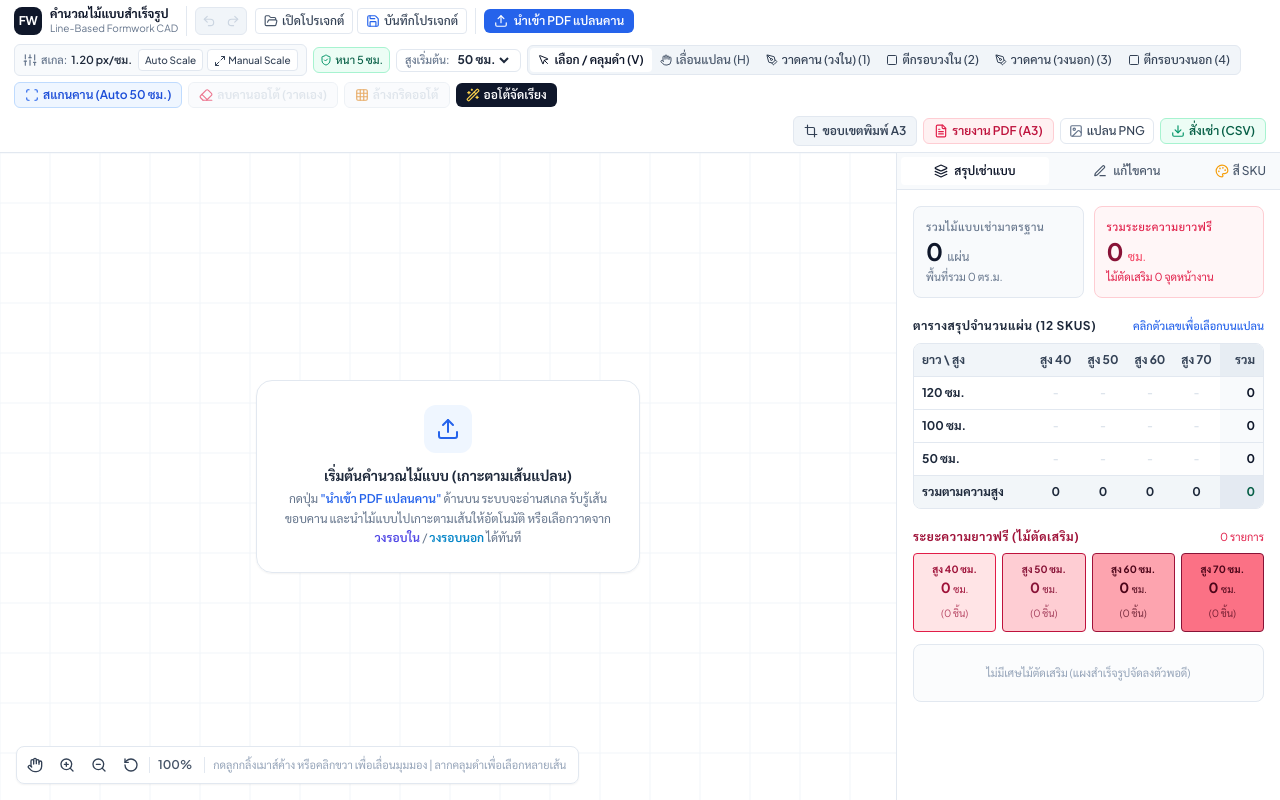
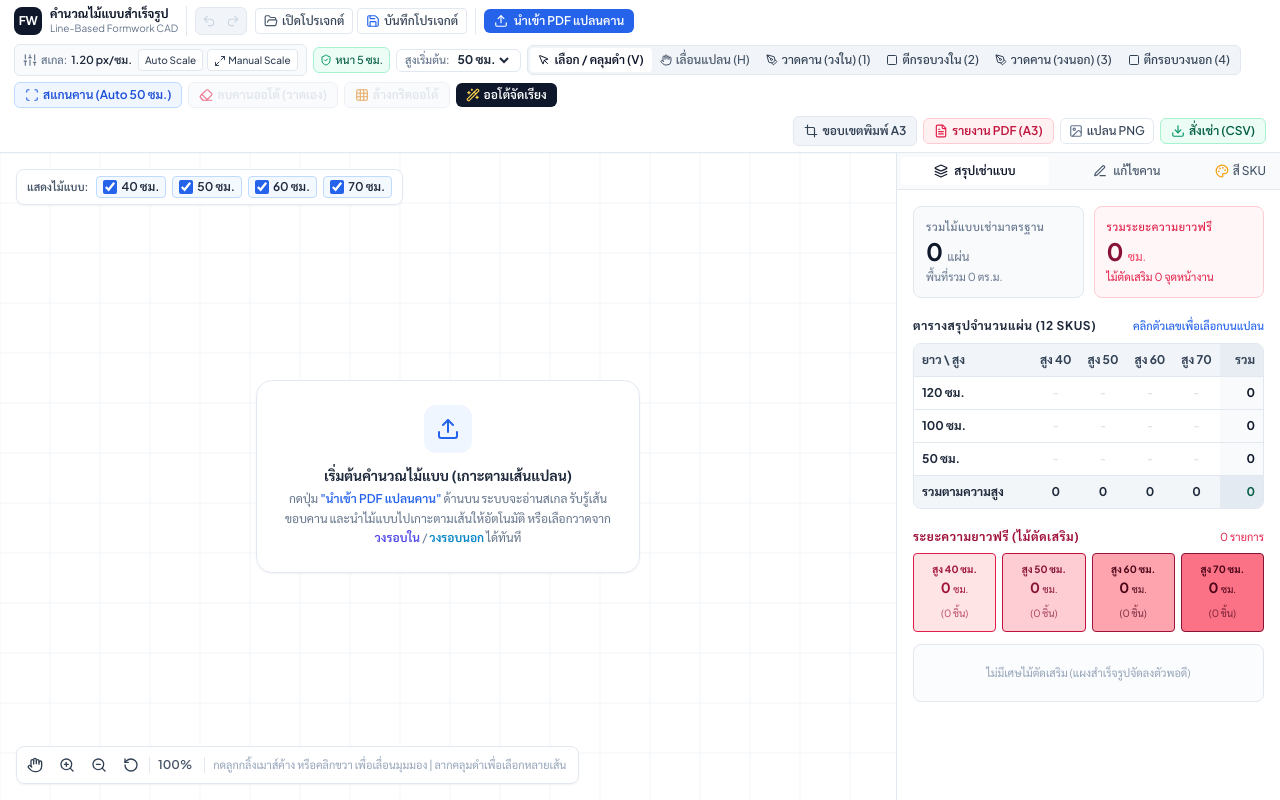
Before and after one commit to snnn00-arch/FormworkCal, a React (Vite) app: page / in a window 1280 px wide. Built offline with nearby package versions, Linux system fonts and the light colour scheme.

Commit message:
feat: add height visibility checkboxes for formwork panels on plan and exports

```diff
--- a/src/App.tsx
+++ b/src/App.tsx
@@ -3,6 +3,7 @@ import {
   BeamElement,
   DEFAULT_BEAM_WIDTH_CM,
   DrawingToolMode,
+  FORMWORK_HEIGHTS,
   FormworkHeight,
   FormworkProjectData,
   Point,
@@ -81,6 +82,12 @@ export const App: React.FC = () => {
 
   // Default height set to 50 cm as requested
   const [defaultHeight, setDefaultHeight] = useState<FormworkHeight>(50);
+  const [visibleHeights, setVisibleHeights] = useState<Record<FormworkHeight, boolean>>(() =>
+    FORMWORK_HEIGHTS.reduce(
+      (acc, h) => ({ ...acc, [h]: true }),
+      {} as Record<FormworkHeight, boolean>
+    )
+  );
   const [activeTool, setActiveTool] = useState<DrawingToolMode>('select');
   const [printBoundary, setPrintBoundary] = useState<PrintBoundary | null>(null);
 
@@ -126,9 +133,29 @@ export const App: React.FC = () => {
     return computeAllBeamPanels(beams, pixelsPerCm);
   }, [beams, pixelsPerCm]);
 
+  const visiblePanels = useMemo(() => {
+    return panels.filter((p) => visibleHeights[p.heightCm] !== false);
+  }, [panels, visibleHeights]);
+
   const summary = useMemo(() => {
     return computeRentalSummary(panels);
   }, [panels]);
+
+  const handleToggleVisibleHeight = (height: FormworkHeight) => {
+    setVisibleHeights((prev) => ({
+      ...prev,
+      [height]: !prev[height],
+    }));
+  };
+
+  const handleShowAllHeights = () => {
+    setVisibleHeights(
+      FORMWORK_HEIGHTS.reduce(
+        (acc, h) => ({ ...acc, [h]: true }),
+        {} as Record<FormworkHeight, boolean>
+      )
+    );
+  };
 
   // Magnetic Column Corner & Beam Intersection Snap Points for Manual Drawing
   const snapPoints = useMemo(() => {
@@ -702,7 +729,7 @@ export const App: React.FC = () => {
         gridAxes,
         gridIntersections,
         beams,
-        panels,
+        panels: visiblePanels,
         pixelsPerCm,
       });
     } catch (err) {
@@ -733,7 +760,7 @@ export const App: React.FC = () => {
         gridAxes,
         gridIntersections,
         beams,
-        panels,
+        panels: visiblePanels,
         pixelsPerCm,
         fallbackCanvas: canvasRef.current,
       });
@@ -791,7 +818,10 @@ export const App: React.FC = () => {
           gridAxes={gridAxes}
           gridIntersections={gridIntersections}
           beams={beams}
-          panels={panels}
+          panels={visiblePanels}
+          visibleHeights={visibleHeights}
+          onToggleVisibleHeight={handleToggleVisibleHeight}
+          onShowAllHeights={handleShowAllHeights}
           snapPoints={snapPoints}
           pixelsPerCm={pixelsPerCm}
           selectedBeamId={selectedBeamId}
--- a/src/components/PlanCanvas.tsx
+++ b/src/components/PlanCanvas.tsx
@@ -2,6 +2,8 @@ import React, { useRef, useState, useEffect } from 'react';
 import {
   BeamElement,
   DrawingToolMode,
+  FORMWORK_HEIGHTS,
+  FormworkHeight,
   PlacedPanel,
   Point,
   PrintBoundary,
@@ -19,6 +21,9 @@ interface PlanCanvasProps {
   gridIntersections?: GridIntersection[];
   beams: BeamElement[];
   panels: PlacedPanel[];
+  visibleHeights?: Record<FormworkHeight, boolean>;
+  onToggleVisibleHeight?: (height: FormworkHeight) => void;
+  onShowAllHeights?: () => void;
   snapPoints?: SnapPoint[];
   pixelsPerCm: number;
   selectedBeamId?: string | null;
@@ -223,6 +228,9 @@ export const PlanCanvas: React.FC<PlanCanvasProps> = ({
   gridIntersections = [],
   beams,
   panels,
+  visibleHeights,
+  onToggleVisibleHeight,
+  onShowAllHeights,
   snapPoints = [],
   pixelsPerCm,
   selectedBeamId = null,
@@ -1506,6 +1514,57 @@ export const PlanCanvas: React.FC<PlanCanvasProps> = ({
         }`}
       />
 
+      {/* Floating Height Visibility Filter Bar (Top-Left) */}
+      {visibleHeights && onToggleVisibleHeight && (
+        <div
+          className="absolute top-4 left-4 z-10 bg-white/95 backdrop-blur-xs px-2.5 py-1.5 rounded-lg border border-[#E2E8F0] shadow-sm flex flex-wrap items-center gap-2 text-xs"
+          onMouseDown={(e) => e.stopPropagation()}
+        >
+          <span className="font-semibold text-slate-600 text-[11px] select-none">
+            แสดงไม้แบบ:
+          </span>
+          <div className="flex items-center gap-1.5">
+            {FORMWORK_HEIGHTS.map((h) => {
+              const checked = visibleHeights[h] !== false;
+              return (
+                <label
+                  key={h}
+                  className={`inline-flex items-center gap-1 px-1.5 py-0.5 rounded border cursor-pointer transition-colors select-none ${
+                    checked
+                      ? 'bg-blue-50/70 border-blue-200 text-slate-800 font-semibold'
+                      : 'bg-slate-50 border-slate-200 text-slate-400 hover:text-slate-600'
+                  }`}
+                  title={
+                    checked
+                      ? `ซ่อนไม้แบบสูง ${h} ซม. บนแปลน`
+                      : `แสดงไม้แบบสูง ${h} ซม. บนแปลน`
+                  }
+                >
+                  <input
+                    type="checkbox"
+                    checked={checked}
+                    onChange={() => onToggleVisibleHeight(h)}
+                    aria-label={`แสดงไม้แบบสูง ${h} ซม.`}
+                    className="w-3.5 h-3.5 accent-blue-600 rounded cursor-pointer"
+                  />
+                  <span>{h} ซม.</span>
+                </label>
+              );
+            })}
+          </div>
+          {onShowAllHeights && FORMWORK_HEIGHTS.some((h) => visibleHeights[h] === false) && (
+            <button
+              type="button"
+              onClick={onShowAllHeights}
+              className="px-1.5 py-0.5 rounded text-[11px] font-medium text-blue-600 hover:bg-blue-50 transition-colors cursor-pointer"
+              title="เปิดแสดงไม้แบบทุกความสูง"
+            >
+              ทั้งหมด
+            </button>
+          )}
+        </div>
+      )}
+
       {/* Floating Selection Quick-Action Bar */}
       {effectiveSelectedIds.length > 1 && activeTool === 'select' && (
         <div className="absolute top-4 right-4 bg-white/95 backdrop-blur-xs px-3 py-2 rounded-xl border border-blue-300 shadow-md flex items-center gap-3">
```
Also changed, not shown: 7 other files (tests, documents, lock files or other folders).
